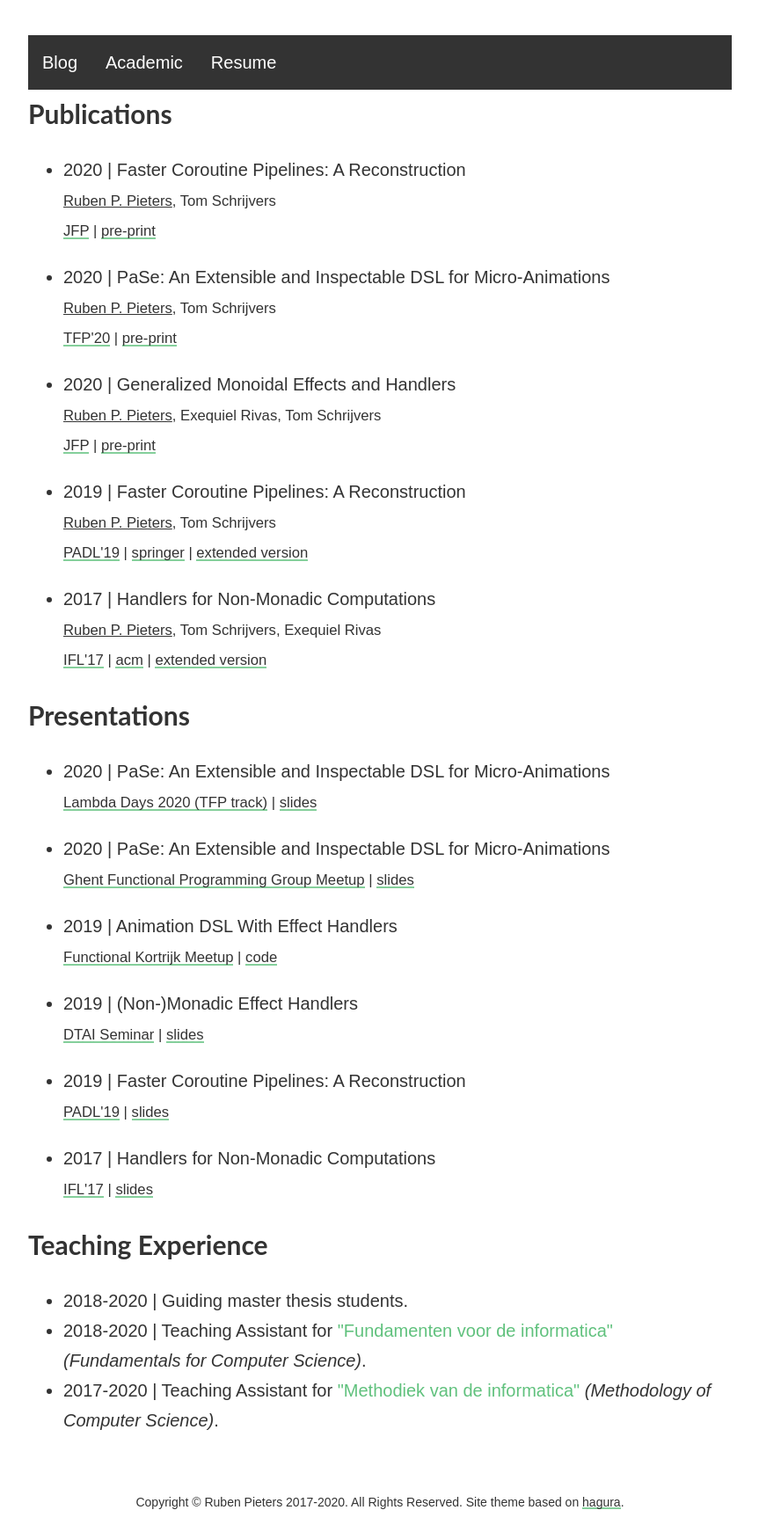
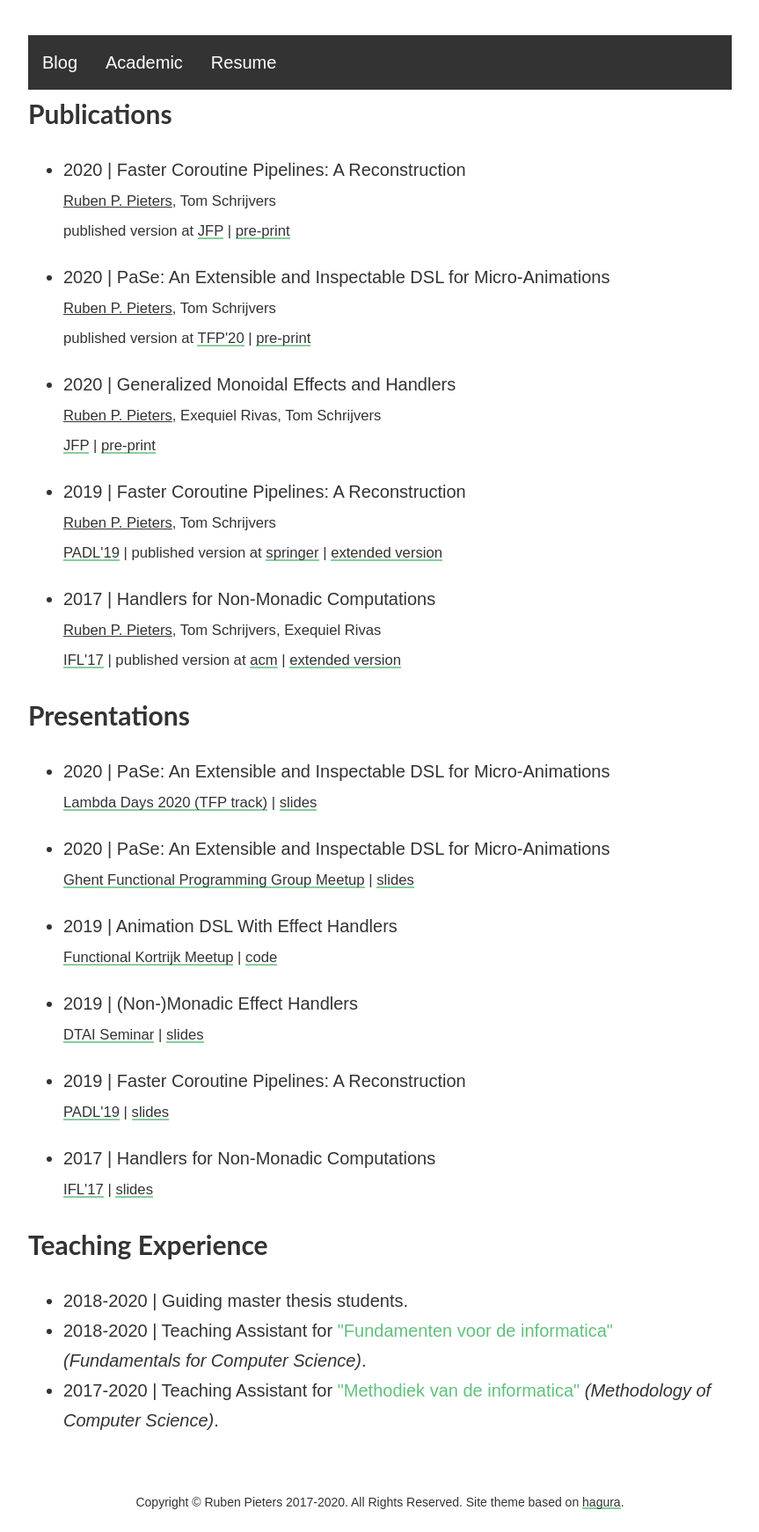
Before and after one commit to rubenpieters/rubenpieters.github.io, a Jekyll site: the page built from academic.html, in a window 1280 px wide. Shown: the whole page at 88% size, without its empty margins (208-1071 px from the left). Built offline with Jekyll 4.4.1, drawn with Linux system fonts in a browser that asks for light colours.

Commit message:
add published version text

```diff
--- a/academic.html
+++ b/academic.html
@@ -6,12 +6,12 @@ layout: default
   <li>
     <p>2020 | Faster Coroutine Pipelines: A Reconstruction</p>
     <p style="margin-top: -20px"><small><u>Ruben P. Pieters</u>, Tom Schrijvers</small></p>
-	  <p style="margin-top: -20px"><small><a href="http://dx.doi.org/10.1017/S0956796820000192">JFP</a> | <a href="{{ '/assets/papers/JFP20-pipes.pdf' | relative_url }}">pre-print</a></small></p>
+	  <p style="margin-top: -20px"><small>published version at <a href="http://dx.doi.org/10.1017/S0956796820000192">JFP</a> | <a href="{{ '/assets/papers/JFP20-pipes.pdf' | relative_url }}">pre-print</a></small></p>
   </li>
   <li>
     <p>2020 | PaSe: An Extensible and Inspectable DSL for Micro-Animations</p>
     <p style="margin-top: -20px"><small><u>Ruben P. Pieters</u>, Tom Schrijvers</small></p>
-	  <p style="margin-top: -20px"><small><a href="http://www.cse.chalmers.se/~rjmh/tfp/index.htm">TFP'20</a> | <a href="{{ '/assets/papers/TFP20.pdf' | relative_url }}">pre-print</a></small></p>
+	  <p style="margin-top: -20px"><small>published version at <a href="http://www.cse.chalmers.se/~rjmh/tfp/index.htm">TFP'20</a> | <a href="{{ '/assets/papers/TFP20.pdf' | relative_url }}">pre-print</a></small></p>
   </li>
   <li>
     <p>2020 | Generalized Monoidal Effects and Handlers</p>
@@ -21,12 +21,12 @@ layout: default
   <li>
     <p>2019 | Faster Coroutine Pipelines: A Reconstruction</p>
     <p style="margin-top: -20px"><small><u>Ruben P. Pieters</u>, Tom Schrijvers</small></p>
-	  <p style="margin-top: -20px"><small><a href="https://popl19.sigplan.org/track/PADL-2019">PADL'19</a> | <a href="https://link.springer.com/chapter/10.1007/978-3-030-05998-9_9">springer</a> | <a href="http://www.cs.kuleuven.be/publicaties/rapporten/cw/CW715.pdf">extended version</a></small></p>
+	  <p style="margin-top: -20px"><small><a href="https://popl19.sigplan.org/track/PADL-2019">PADL'19</a> | published version at <a href="https://link.springer.com/chapter/10.1007/978-3-030-05998-9_9">springer</a> | <a href="http://www.cs.kuleuven.be/publicaties/rapporten/cw/CW715.pdf">extended version</a></small></p>
   </li>
   <li>
     <p>2017 | Handlers for Non-Monadic Computations</p>
     <p style="margin-top: -20px"><small><u>Ruben P. Pieters</u>, Tom Schrijvers, Exequiel Rivas</small></p>
-	  <p style="margin-top: -20px"><small><a href="http://2017.iflconference.org/">IFL'17</a> | <a href="https://dl.acm.org/citation.cfm?doid=3205368.3205372">acm</a> | <a href="http://www.cs.kuleuven.be/publicaties/rapporten/cw/CW713.pdf">extended version</a></small></p>
+	  <p style="margin-top: -20px"><small><a href="http://2017.iflconference.org/">IFL'17</a> | published version at <a href="https://dl.acm.org/citation.cfm?doid=3205368.3205372">acm</a> | <a href="http://www.cs.kuleuven.be/publicaties/rapporten/cw/CW713.pdf">extended version</a></small></p>
   </li>
 </ul>
 
```
